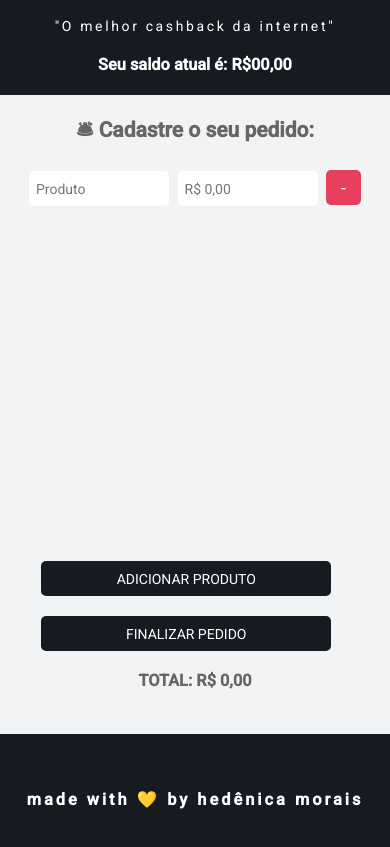
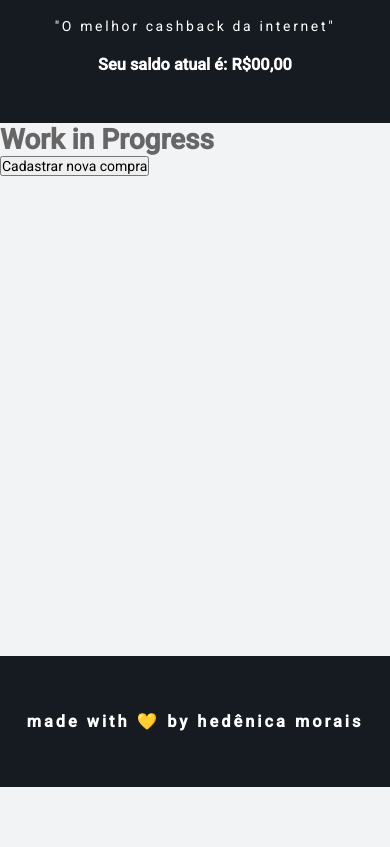
Before and after one commit to hedenica/cashback-ninja, a website: page index.html in a window 390 px wide. Shown: the part 57-904 px from the top of the page. After the commit the page ends 844 px from the top, so only its background shows below. Drawn offline with nearby package versions, Linux system fonts and the light colour scheme.

Commit message:
✨  add new page, add validation to submit, add redirect to home

```diff
--- a/styles.css
+++ b/global.css
@@ -50,9 +50,12 @@ a {
   text-decoration: none;
 }
 
+/* SHARED STYLES */
+
 /* HEADER */
 
 header {
+  min-height: 180px;
   padding: 1.5rem;
   text-align: center;
   background: var(--dark-background);
@@ -68,6 +71,9 @@ header blockquote {
   margin: 1.5rem 0;
 }
 
+
+/* CONTAINER */
+
 .container {
   position: relative;
   min-height: 100vh;
@@ -75,69 +81,7 @@ header blockquote {
   padding-bottom: 9.375rem;
 }
 
-.form-container {
-  width: 100%;
-  min-height: 50vh;
-
-  display: flex;
-  flex-direction: column;
-  align-content: center;
-  text-align: center;
-}
-
-.form-container h2 {
-  margin: 20px 0;
-}
-
-.input-container {
-  width: 100%;
-  margin-bottom: 10px;
-
-}
-
-.input-container input {
-  width: 15rem;
-  height: 2.5rem;
-  padding: 0.5rem;
-  border-radius: 5px;
-  border: 0;
-  margin-right: 5px;
-}
-
-.form-container .minus-btn {
-  width: 2.5rem;
-  height: 2.5rem;
-  border: 0;
-  background: var(--red);
-  color: var(--white);
-  border-radius: 5px;
-  font-size: 1.25rem;
-}
-
-button:hover {
-  filter: brightness(0.9);
-}
-
-.btn-container {
-  display: flex;
-  justify-content: center;
-  margin: 30px 0;
-  align-items: center;
-  padding: 1rem;
-}
-
-.plus-btn, .submit-btn {
-  width: 11.2rem;
-  height: 2.5rem;
-  margin-right: 1.25rem;
-  padding: auto;
-
-  border: 0;
-  border-radius: 5px;
-  color: var(--white);
-  text-transform: uppercase;
-  background: var(--dark-background);
-}
+/* FOOTER */
 
 footer {
   position: absolute;
@@ -156,25 +100,3 @@ footer {
 
   letter-spacing: 3px;
 }
-
-
-@media (max-width: 425px) {
-  .form-container input {
-    width: 10rem;
-  }
-
-  .btn-container {
-    flex-direction: column;
-  }
-
-  .plus-btn, .submit-btn {
-    width: 80%;
-    margin-bottom: 20px;
-  }
-}
-
-@media (max-width: 320px) {
-  .form-container input {
-    width: 8rem;
-  }
-}
--- a/index.html
+++ b/index.html
@@ -7,13 +7,12 @@
   <meta name="viewport" content="width=device-width, initial-scale=1.0">
   <link rel="preconnect" href="https://fonts.gstatic.com">
   <link href="https://fonts.googleapis.com/css2?family=Roboto:wght@300;400;500&display=swap" rel="stylesheet">
-  <link rel="stylesheet" href="styles.css">
-  <title>Cashback Ninja</title>
+  <link rel="stylesheet" href="global.css">
+  <title>Cashback Ninja | Inicio </title>
 </head>
 
 <body>
   <div class="container">
-
     <header>
       <h1>🥷 Cashback Ninja</h1>
       <blockquote>
@@ -22,55 +21,16 @@
       <h3>Seu saldo atual é: R$00,00</h3>
     </header>
 
-    <div class="form-container">
-      <h2>🛎 Cadastre o seu pedido:</h2>
-      <form action="" id="form" class="form" data-js="form">
-        <template data-js="template">
-          <div data-js="input-container" class="input-container">
-            <input
-              data-js="input-product"
-              type="text"
-              id="product"
-              name="product"
-              placeholder="Produto"
-            >
-            <input
-              data-js="input-price"
-              id="price"
-              name="price"
-              type="text"
-              placeholder="R$ 0,00"
-            >
-            <button
-              data-js="minus-btn"
-              class="minus-btn"
-              type="button"
-            >
-              -
-            </button>
-          </div>
-        </template>
-      </form>
+    <div class="home-container">
+      <h1>Work in Progress</h1>
     </div>
 
     <div class="btn-container">
-      <button data-js="plus-btn" type="button" class="plus-btn">
-        Adicionar produto
+      <button data-js="submit-btn" form="form" type="button" class="submit-btn">
+        <a href="/form.html">
+          Cadastrar nova compra
+        </a>
       </button>
-
-      <button
-        data-js="submit-btn"
-        form="form"
-        type="submit"
-        class="submit-btn"
-      >
-        Finalizar pedido
-      </button>
-
-      <h3>
-        TOTAL:
-        <span data-js="total">R$ 0,00</span>
-      </h3>
     </div>
 
     <footer>
@@ -78,7 +38,6 @@
     </footer>
   </div>
   <script src="./node_modules/axios/dist/axios.min.js"></script>
-  <script src="script.js"></script>
 </body>
 
 </html>
--- a/script.js
+++ b/scripts/form.js
@@ -95,7 +95,6 @@ async function submit(e) {
       name,
       price,
     }
-
   })
 
   const order = {
@@ -103,9 +102,23 @@ async function submit(e) {
     total: cleanValue(total.innerText)
   }
 
-  await axios.post(`${baseUrl}/orders`, order )
+  try {
+    if(order.products[0].name && order.products[0].price !== 0) {
+      await axios.post(`${baseUrl}/orders`, order )
+      redirect()
+    } else {
+      throw Error()
+    }
+
+  } catch(error) {
+    alert('❌ Todos os campos devem ser preenchidos!')
+  }
 
   return order
+}
+
+function redirect() {
+  location.href = '../index.html'
 }
 
 function main() {
@@ -116,8 +129,8 @@ main()
 
 // TODO: Pesquisar sobre Document.Fragment 📝
 
-//  TODO: ROTA HOME - LISTAGEM DAS COMPRAS
+/////  TODO: ROTA HOME - LISTAGEM DAS COMPRAS
 /////  TODO: ADICIONAR VALOR TOTAL NO OBJETO PEDIDOS
 /////* INFO: { products: [{ ... }], total: number}
 //  TODO: ROTA DE DETALHES DO PEDIDO /COMPRAS/:ID
-//  TODO: A ROTA DE CADASTRO -> FORMULÁRIO
+/////  TODO: A ROTA DE CADASTRO -> FORMULÁRIO
--- /dev/null
+++ b/styles/form.css
@@ -0,0 +1,84 @@
+.form-container {
+  width: 100%;
+  min-height: 50vh;
+
+  display: flex;
+  flex-direction: column;
+  align-content: center;
+  text-align: center;
+}
+
+.form-container h2 {
+  margin: 20px 0;
+}
+
+.input-container {
+  width: 100%;
+  margin-bottom: 10px;
+
+}
+
+.input-container input {
+  width: 15rem;
+  height: 2.5rem;
+  padding: 0.5rem;
+  border-radius: 5px;
+  border: 0;
+  margin-right: 5px;
+}
+
+.form-container .minus-btn {
+  width: 2.5rem;
+  height: 2.5rem;
+  border: 0;
+  background: var(--red);
+  color: var(--white);
+  border-radius: 5px;
+  font-size: 1.25rem;
+}
+
+button:hover {
+  filter: brightness(0.9);
+}
+
+.btn-container {
+  display: flex;
+  justify-content: center;
+  margin: 25px 0;
+  align-items: center;
+  padding: 1rem;
+}
+
+.plus-btn, .submit-btn {
+  width: 11.2rem;
+  height: 2.5rem;
+  margin-right: 1.25rem;
+  padding: auto;
+
+  border: 0;
+  border-radius: 5px;
+  color: var(--white);
+  text-transform: uppercase;
+  background: var(--dark-background);
+}
+
+@media (max-width: 425px) {
+  .form-container input {
+    width: 10rem;
+  }
+
+  .btn-container {
+    flex-direction: column;
+  }
+
+  .plus-btn, .submit-btn {
+    width: 80%;
+    margin-bottom: 20px;
+  }
+}
+
+@media (max-width: 320px) {
+  .form-container input {
+    width: 8rem;
+  }
+}
```
Also changed, not shown: form.html (added, +61 -0 lines), scripts/home.js (added), styles/home.css (added).
